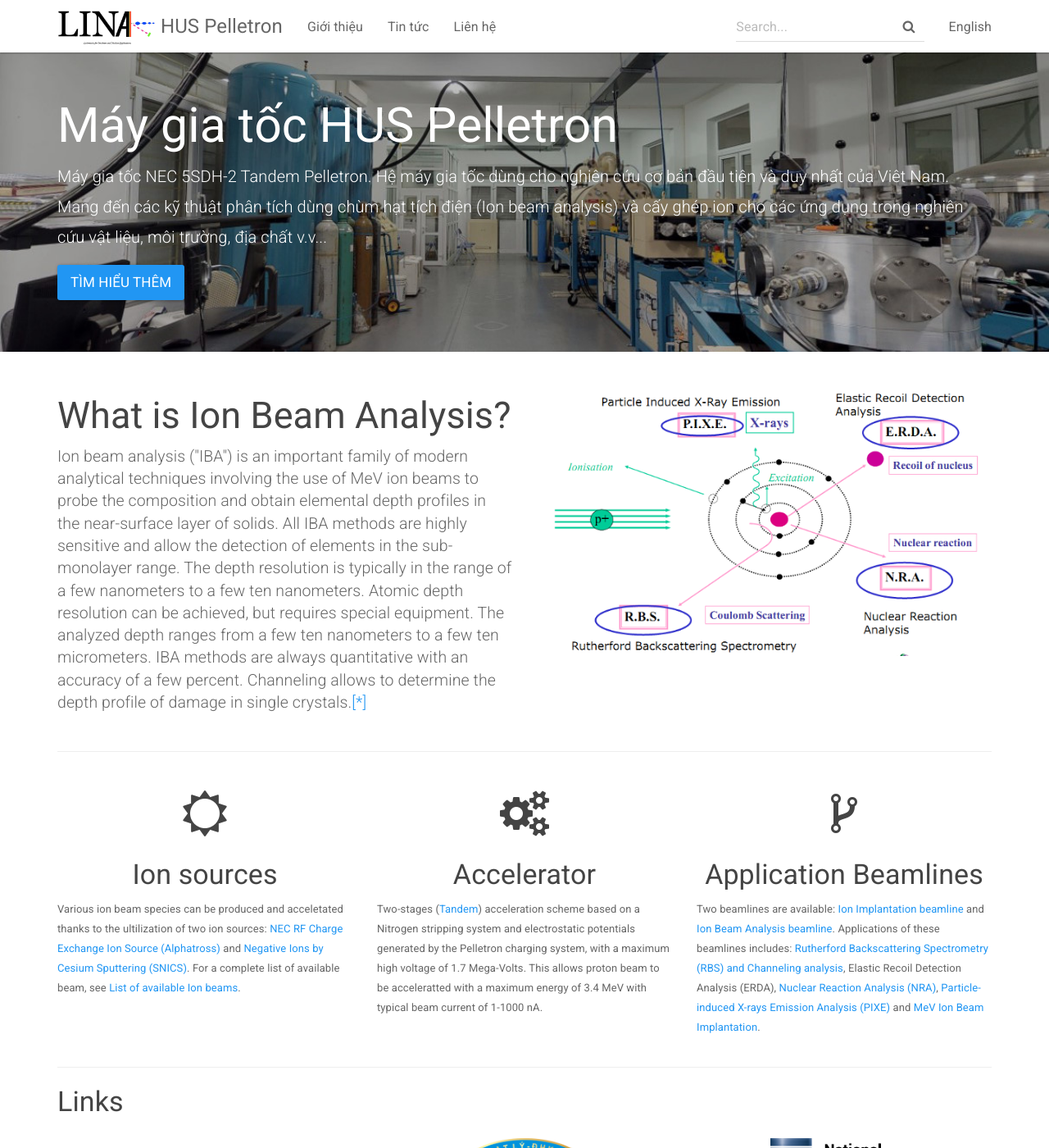
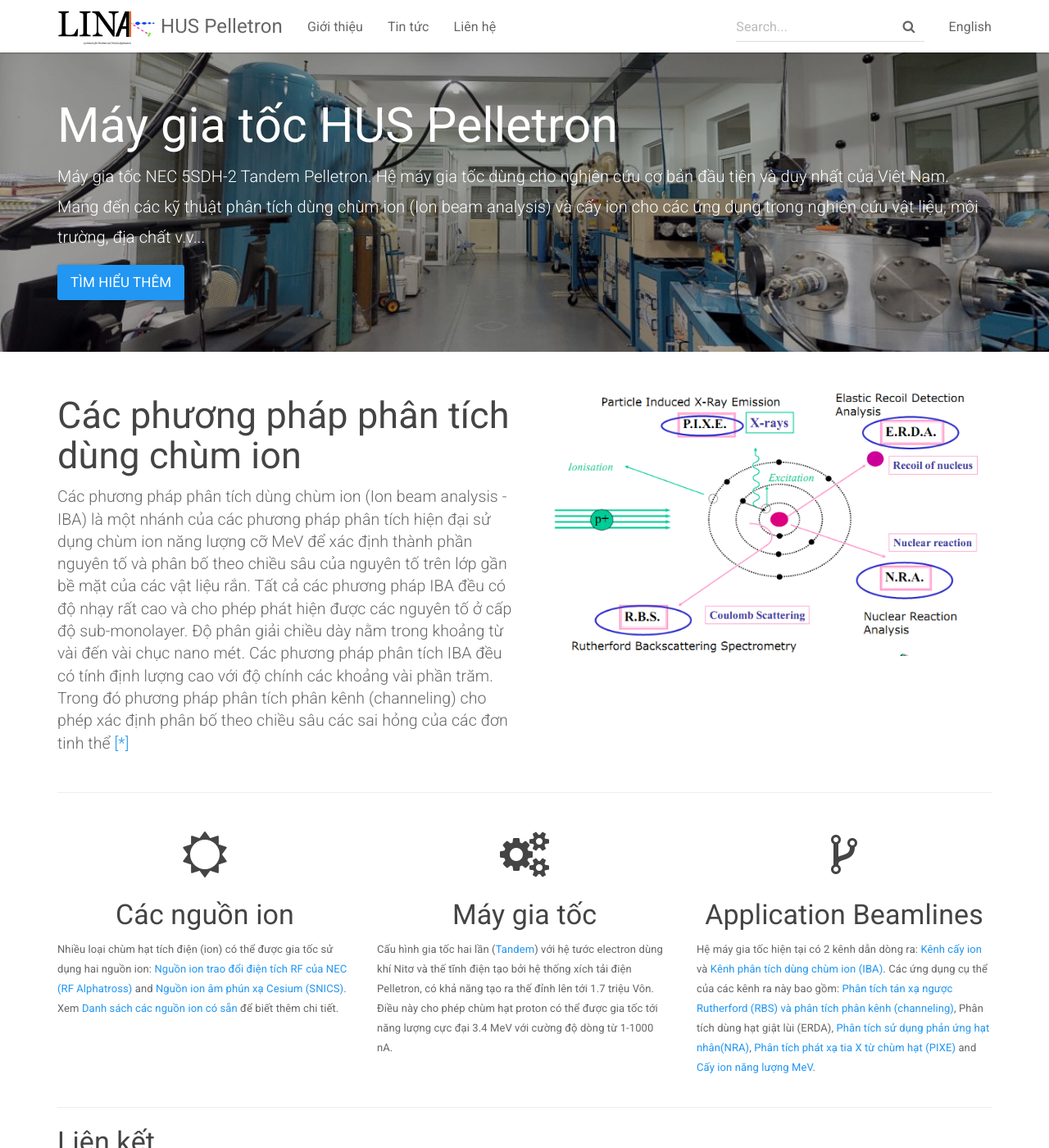
Before and after one commit to huspelletron/vi, a Jekyll site: the page built from index.html, in a window 1280 px wide and 1400 px high. Shown: the whole window at 82% size. Built offline with Jekyll 4.4.1, drawn with Linux system fonts in a browser that asks for light colours.

Commit message:
nec pelletron

```diff
--- a/index.html
+++ b/index.html
@@ -5,15 +5,15 @@
 <div class="header-container jumbotron">
     <div class="container">
         <h1>Máy gia tốc HUS Pelletron</h1>
-        <p style="color:white;">Máy gia tốc NEC 5SDH-2 Tandem Pelletron. Hệ máy gia tốc dùng cho nghiên cứu cơ bản đầu tiên và duy nhất của Viêt Nam. Mang đến các kỹ thuật phân tích dùng chùm hạt tích điện (Ion beam analysis) và cấy ghép ion cho các ứng dụng trong nghiên cứu vật liệu, môi trường, địa chất v.v...</p>
+        <p style="color:white;">Máy gia tốc NEC 5SDH-2 Tandem Pelletron. Hệ máy gia tốc dùng cho nghiên cứu cơ bản đầu tiên và duy nhất của Viêt Nam. Mang đến các kỹ thuật phân tích dùng chùm ion (Ion beam analysis) và cấy ion cho các ứng dụng trong nghiên cứu vật liệu, môi trường, địa chất v.v...</p>
         <p><a class="btn btn-primary btn-lg" href="{{ "/docs/home/" | relative_url }}" role="button">Tìm hiểu thêm</a></p>
     </div>
 </div>
 <div class="container">
     <div class="row">
         <div class="col-md-6">
-            <h2 class="header-light regular-pad">What is Ion Beam Analysis?</h2>
-              <p class="lead">Ion beam analysis ("IBA") is an important family of modern analytical techniques involving the use of MeV ion beams to probe the composition and obtain elemental depth profiles in the near-surface layer of solids. All IBA methods are highly sensitive and allow the detection of elements in the sub-monolayer range. The depth resolution is typically in the range of a few nanometers to a few ten nanometers. Atomic depth resolution can be achieved, but requires special equipment. The analyzed depth ranges from a few ten nanometers to a few ten micrometers. IBA methods are always quantitative with an accuracy of a few percent. Channeling allows to determine the depth profile of damage in single crystals.<a href="https://en.wikipedia.org/wiki/Ion_beam_analysis">[*]</a></p>
+            <h2 class="header-light regular-pad">Các phương pháp phân tích dùng chùm ion</h2>
+              <p class="lead">Các phương pháp phân tích dùng chùm ion (Ion beam analysis -IBA) là một nhánh của các phương pháp phân tích hiện đại sử dụng chùm ion năng lượng cỡ MeV để xác định thành phần nguyên tố và phân bố theo chiều sâu của nguyên tố trên lớp gần bề mặt của các vật liệu rắn. Tất cả các phương pháp IBA đều có độ nhạy rất cao và cho phép phát hiện được các nguyên tố ở cấp độ sub-monolayer. Độ phân giải chiều dày nằm trong khoảng từ vài đến vài chục nano mét. Các phương pháp phân tích IBA đều có tính định lượng cao với độ chính các khoảng vài phần trăm. Trong đó phương pháp phân tích phân kênh (channeling) cho phép xác định phân bố theo chiều sâu các sai hỏng của các đơn tinh thể <a href="https://en.wikipedia.org/wiki/Ion_beam_analysis">[*]</a></p>
         </div>
         <div class="col-md-6 text-center">
             <img src="{{ "/assets/img/jekyll-dark.png" | relative_url }}" alt="IBA Intro" class="img-responsive">
@@ -23,23 +23,25 @@
     <div class="row">
         <div class="col-sm-4">
             <h1 class="text-center"><i class="fa fa-sun-o" aria-hidden="true"></i></h1>
-            <h3 class="text-center">Ion sources</h3>
-            <p>Various ion beam species can be produced and acceletated thanks to the ultilization of two ion sources: <a href="https://www.pelletron.com/products/rf-charge-exchange/"> NEC RF Charge Exchange Ion Source (Alphatross)</a> and <a href="https://www.pelletron.com/products/snics/"> Negative Ions by Cesium Sputtering (SNICS)</a>. For a complete list of available beam, see <a href="https://maygiatoc.com/docs/beams/"> List of available Ion beams</a>.
+            <h3 class="text-center">Các nguồn ion</h3>
+            <!-- <p>Various ion beam species can be produced and acceletated thanks to the ultilization of two ion sources: <a href="https://www.pelletron.com/products/rf-charge-exchange/"> NEC RF Charge Exchange Ion Source (Alphatross)</a> and <a href="https://www.pelletron.com/products/snics/"> Negative Ions by Cesium Sputtering (SNICS)</a>. For a complete list of available beam, see <a href="https://maygiatoc.com/docs/beams/"> List of available Ion beams</a>. -->
+                <p>Nhiều loại chùm hạt tích điện (ion) có thể được gia tốc sử dụng hai nguồn ion: <a href="https://www.pelletron.com/products/rf-charge-exchange/"> Nguồn ion trao đổi điện tích RF của NEC (RF Alphatross)</a> and <a href="https://www.pelletron.com/products/snics/"> Nguồn ion âm phún xạ Cesium (SNICS)</a>. Xem <a href="https://maygiatoc.com/docs/beams/">Danh sách các nguồn ion có sẵn</a> để biết thêm chi tiết.
             </p>
         </div>
         <div class="col-sm-4">
             <h1 class="text-center"><i class="fa fa-cogs" aria-hidden="true"></i></h1>
-            <h3 class="text-center">Accelerator</h3>
-            <p>Two-stages (<a href="https://www.pelletron.com/products/tandem-vs-single-ended/">Tandem</a>) acceleration scheme based on a Nitrogen stripping system and electrostatic potentials generated by the Pelletron charging system, with a maximum high voltage of 1.7 Mega-Volts. This allows proton beam to be acceleratted with a maximum energy of 3.4 MeV with typical beam current of 1-1000 nA.</p>
+            <h3 class="text-center">Máy gia tốc</h3>
+            <p>Cấu hình gia tốc hai lần (<a href="https://www.pelletron.com/products/tandem-vs-single-ended/">Tandem</a>) với hệ tước electron dùng khí Nitơ và thế tĩnh điện tạo bởi hệ thống xích tải điện Pelletron, có khả năng tạo ra thế đỉnh lên tới 1.7 triệu Vôn. Điều này cho phép chùm hạt proton có thể được gia tốc tới năng lượng cực đại 3.4 MeV với cường độ dòng từ 1-1000 nA.</p>
         </div>
         <div class="col-sm-4">
             <h1 class="text-center"><i class="fa fa-code-fork" aria-hidden="true"></i></h1>
             <h3 class="text-center">Application Beamlines</h3>
-            <p>Two beamlines are available: <a href="https://maygiatoc.com/docs/implantbeamline/"> Ion Implantation beamline</a>  and <a href="https://maygiatoc.com/docs/ibabeamline/"> Ion Beam Analysis beamline</a>. Applications of these beamlines includes: <a href="https://maygiatoc.com/docs/rbs/"> Rutherford Backscattering Spectrometry (RBS) and Channeling analysis</a>, Elastic Recoil Detection Analysis (ERDA), <a href="https://maygiatoc.com/docs/nuclear/">Nuclear Reaction Analysis (NRA)</a>, <a href="https://maygiatoc.com/docs/pixe/">Particle-induced X-rays Emission Analysis (PIXE)</a> and <a href="https://maygiatoc.com/docs/mevimplant/">MeV Ion Beam Implantation</a>.</p>
+            <!-- <p>Two beamlines are available: <a href="https://maygiatoc.com/docs/implantbeamline/"> Ion Implantation beamline</a>  and <a href="https://maygiatoc.com/docs/ibabeamline/"> Ion Beam Analysis beamline</a>. Applications of these beamlines includes: <a href="https://maygiatoc.com/docs/rbs/"> Rutherford Backscattering Spectrometry (RBS) and Channeling analysis</a>, Elastic Recoil Detection Analysis (ERDA), <a href="https://maygiatoc.com/docs/nuclear/">Nuclear Reaction Analysis (NRA)</a>, <a href="https://maygiatoc.com/docs/pixe/">Particle-induced X-rays Emission Analysis (PIXE)</a> and <a href="https://maygiatoc.com/docs/mevimplant/">MeV Ion Beam Implantation</a>.</p> -->
+            <p>Hệ máy gia tốc hiện tại có 2 kênh dẫn dòng ra: <a href="https://maygiatoc.com/docs/implantbeamline/"> Kênh cấy ion</a>  và <a href="https://maygiatoc.com/docs/ibabeamline/"> Kênh phân tích dùng chùm ion (IBA)</a>. Các ứng dụng cụ thể của các kênh ra này bao gồm: <a href="https://maygiatoc.com/docs/rbs/"> Phân tích tán xạ ngược Rutherford (RBS) và phân tích phân kênh (channeling)</a>, Phân tích dùng hạt giật lùi (ERDA), <a href="https://maygiatoc.com/docs/nuclear/">Phân tích sử dụng phản ứng hạt nhân(NRA)</a>, <a href="https://maygiatoc.com/docs/pixe/">Phân tích phát xạ tia X từ chùm hạt (PIXE)</a> and <a href="https://maygiatoc.com/docs/mevimplant/">Cấy ion năng lượng  MeV</a>.</p>
         </div>
     </div>
     <hr>
-    <p><h3 class="text-left">Links</h3></p>
+    <p><h3 class="text-left">Liên kết</h3></p>
     <div class="row">
         <p></p>
         <div class="col-sm-4 text-center">
```
Also changed, not shown: _data/docs.yml (+4 -4 lines).
